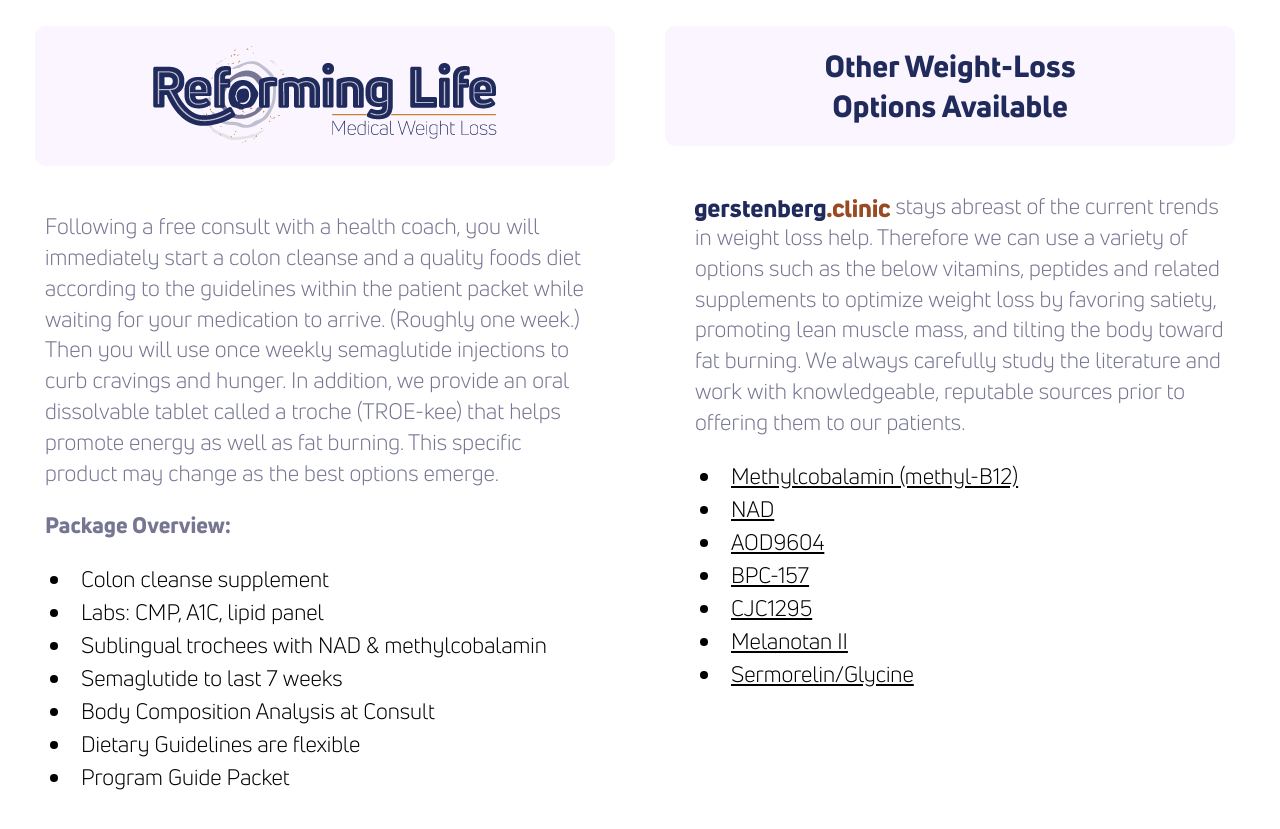
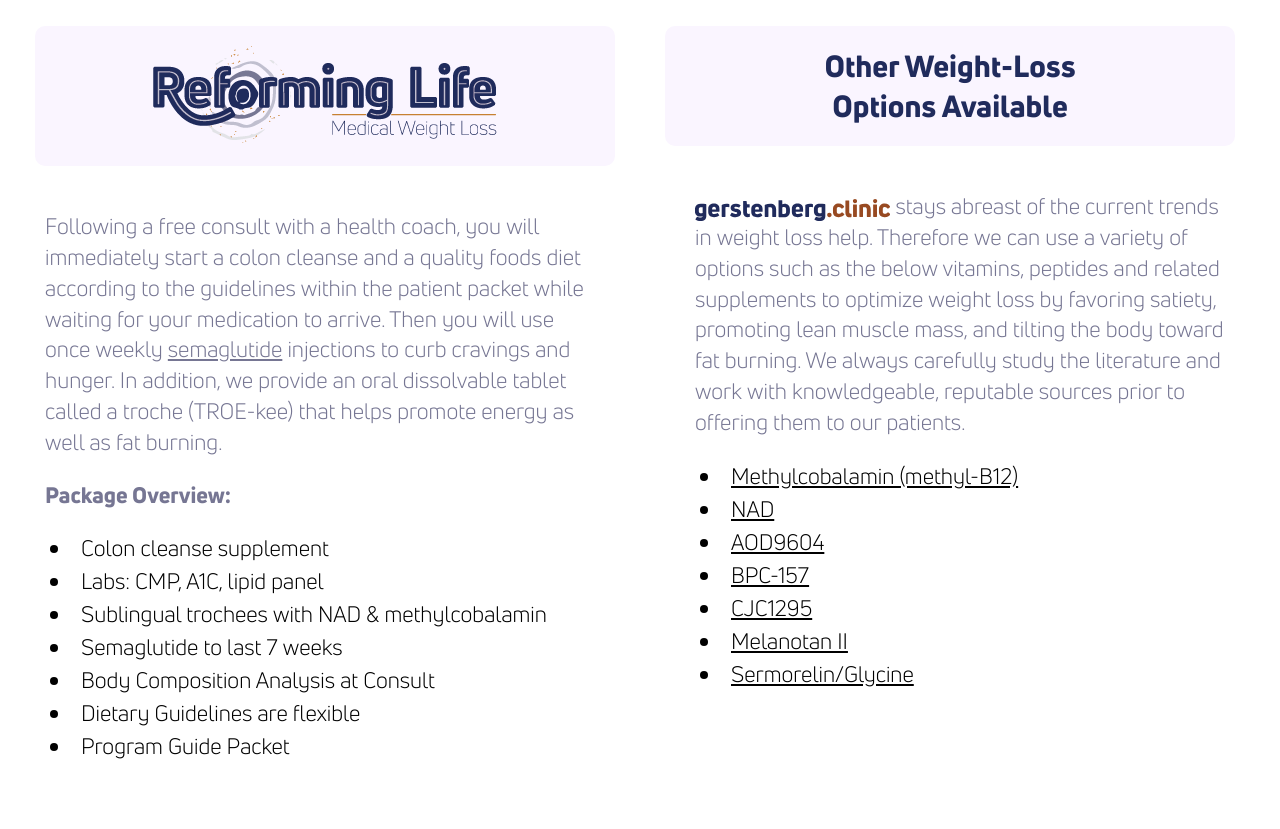
Before and after one commit to theneverwoods/gerstenberg.clinic, a Jekyll site: the page built from services/weight.html, in a window 1280 px wide and 900 px high, scrolled down 1520 px, cut to the strip 49-878 px from the top of the window. Built offline with Jekyll 4.4.1, drawn with Linux system fonts in a browser that asks for light colours.

Commit message:
Update weight.html

```diff
--- a/services/weight.html
+++ b/services/weight.html
@@ -18,7 +18,7 @@ keywords: "weight loss, semaglutide, Ozempic, Wegovy, Rybelsus"
       <img src="../img/rl-hcg.png" />
     </div>
     <p>
-      Following a free consult with a health coach, you will immediately start a colon cleanse and a quality foods diet according to the guidelines within the patient packet while waiting for your medication to arrive. (Roughly one week.) Then you will use once weekly semaglutide injections to curb cravings and hunger. In addition, we provide an oral dissolvable tablet called a troche (TROE-kee) that helps promote energy as well as fat burning. This specific product may change as the best options emerge.
+      Following a free consult with a health coach, you will immediately start a colon cleanse and a quality foods diet according to the guidelines within the patient packet while waiting for your medication to arrive. Then you will use once weekly <a href="#sema">semaglutide</a> injections to curb cravings and hunger. In addition, we provide an oral dissolvable tablet called a troche (TROE-kee) that helps promote energy as well as fat burning.
     </p>
     <p><b>Package Overview:</b></p>
     <ul style="padding-left: 35px;">
@@ -55,7 +55,7 @@ keywords: "weight loss, semaglutide, Ozempic, Wegovy, Rybelsus"
 </div>
 
 <div class="row light blurb">
-	<div class="third">
+	<div class="third" id="sema">
         <h2>Why does this medical weight loss protocol work?</h2>
 	</div>
 	<div class="two-thirds">
```
